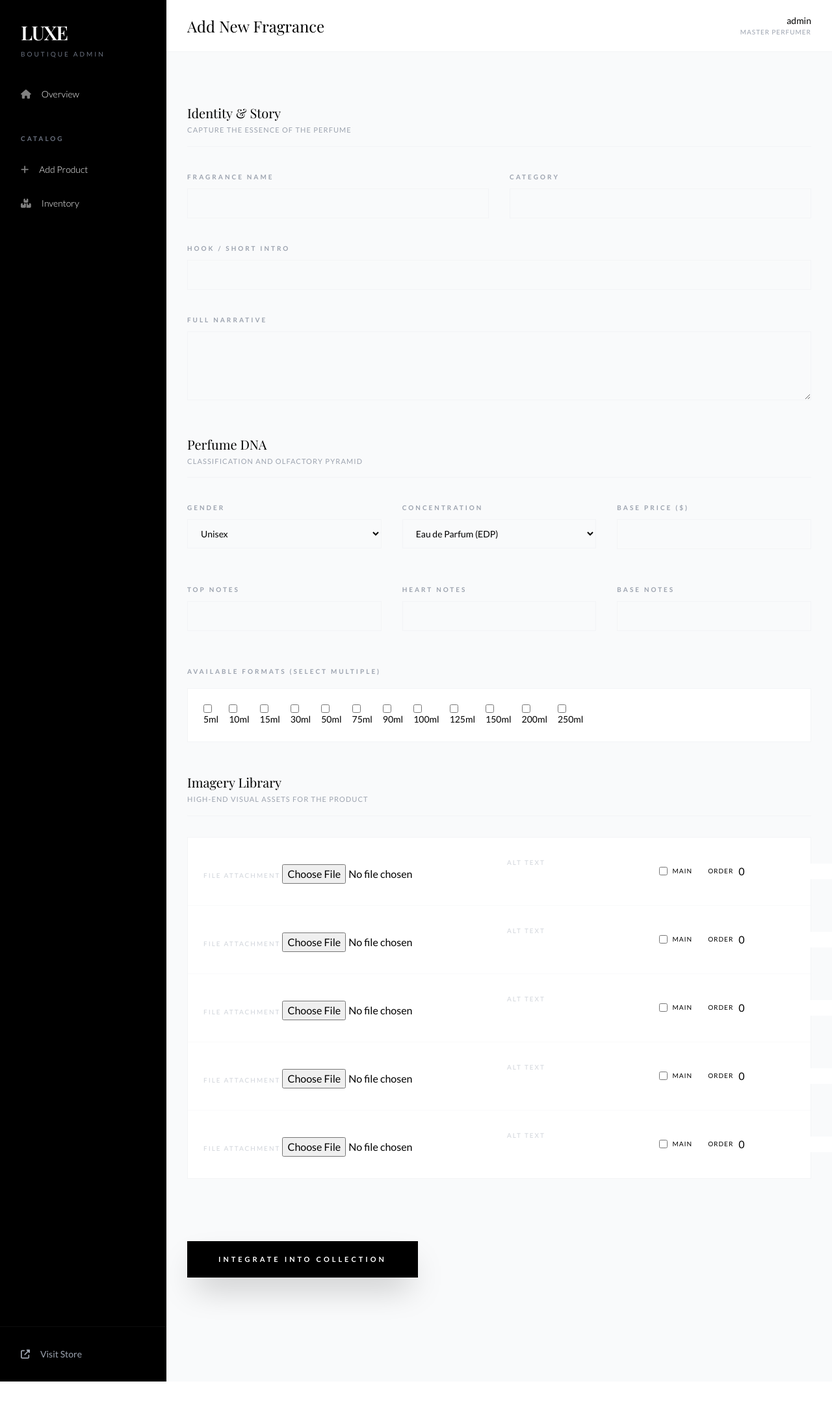
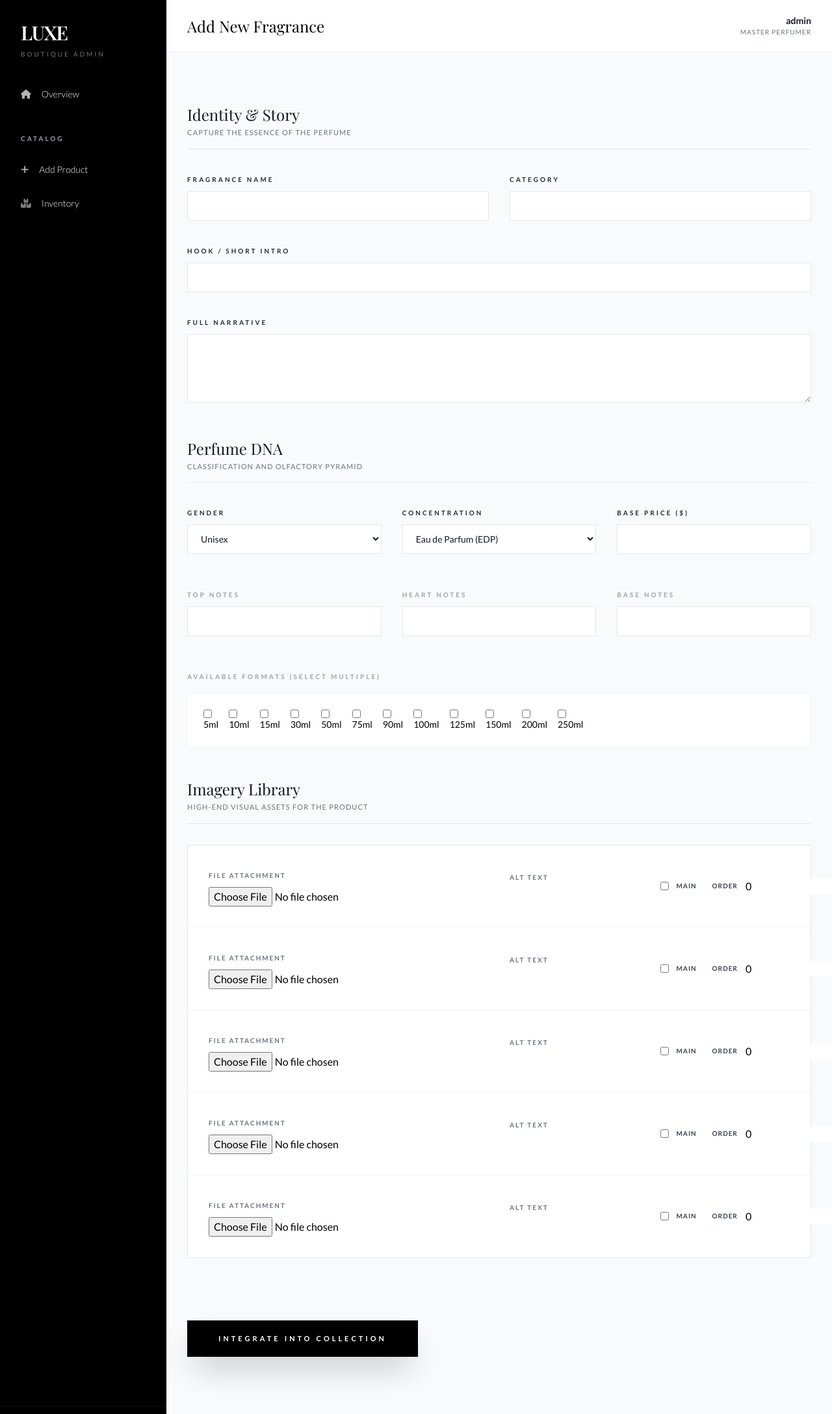
Before and after one commit to Talhakhalidawan/ecom, a Django app: page /dashboard/products/add/ in a window 1280 px wide. Shown: the top 2176 px of the page at 65% size. Before the commit the page ends 2126 px from the top, so only its background shows below. Run offline with Django 5.2, Linux system fonts and the light colour scheme; a user stored in the database is signed in; data comes from the database, SQL or seed files in the repository; both versions use the stored data as it was after the commit; some libraries are stand-ins or nearby versions; some web fonts are replaced.

Commit message:
style: fix administration UI contrast and legibility issues

```diff
--- a/administration/forms.py
+++ b/administration/forms.py
@@ -20,7 +20,7 @@ class ProductForm(forms.ModelForm):
     def __init__(self, *args, **kwargs):
         super().__init__(*args, **kwargs)
         for field_name, field in self.fields.items():
-            field.widget.attrs['class'] = 'w-full bg-gray-50 border border-gray-100 px-4 py-3 text-sm focus:outline-none focus:border-black transition-all'
+            field.widget.attrs['class'] = 'w-full bg-white border border-gray-200 px-4 py-3 text-sm text-gray-900 focus:outline-none focus:border-black transition-all'
             if isinstance(field.widget, forms.CheckboxSelectMultiple):
                  field.widget.attrs['class'] = 'flex flex-wrap gap-4 text-sm'
             if isinstance(field.widget, forms.CheckboxInput):
--- a/templates/administration/add_product.html
+++ b/templates/administration/add_product.html
@@ -12,29 +12,29 @@
 
     <!-- Core Details -->
     <div class="space-y-8">
-        <div class="border-b border-gray-100 pb-4">
-            <h3 class="font-serif text-xl">Identity & Story</h3>
-            <p class="text-[11px] tracking-widest uppercase text-gray-400 mt-1">Capture the essence of the perfume</p>
+        <div class="border-b border-gray-200 pb-4">
+            <h3 class="font-serif text-2xl text-gray-900">Identity & Story</h3>
+            <p class="text-[11px] tracking-widest uppercase text-gray-500 mt-1 font-medium">Capture the essence of the perfume</p>
         </div>
 
         <div class="grid grid-cols-1 md:grid-cols-2 gap-8">
             <div class="space-y-2">
-                <label class="text-[10px] tracking-[3px] uppercase text-gray-400 font-bold">Fragrance Name</label>
+                <label class="text-[10px] tracking-[3px] uppercase text-gray-800 font-black">Fragrance Name</label>
                 {{ form.name }}
                 {{ form.name.errors }}
             </div>
             <div class="space-y-2">
-                <label class="text-[10px] tracking-[3px] uppercase text-gray-400 font-bold">Category</label>
+                <label class="text-[10px] tracking-[3px] uppercase text-gray-800 font-black">Category</label>
                 {{ form.category }}
                 {{ form.category.errors }}
             </div>
             <div class="md:col-span-2 space-y-2">
-                <label class="text-[10px] tracking-[3px] uppercase text-gray-400 font-bold">Hook / Short Intro</label>
+                <label class="text-[10px] tracking-[3px] uppercase text-gray-800 font-black">Hook / Short Intro</label>
                 {{ form.short_description }}
                 {{ form.short_description.errors }}
             </div>
             <div class="md:col-span-2 space-y-2">
-                <label class="text-[10px] tracking-[3px] uppercase text-gray-400 font-bold">Full Narrative</label>
+                <label class="text-[10px] tracking-[3px] uppercase text-gray-800 font-black">Full Narrative</label>
                 {{ form.description }}
                 {{ form.description.errors }}
             </div>
@@ -43,22 +43,22 @@
 
     <!-- Perfume DNA -->
     <div class="space-y-8">
-        <div class="border-b border-gray-100 pb-4">
-            <h3 class="font-serif text-xl">Perfume DNA</h3>
-            <p class="text-[11px] tracking-widest uppercase text-gray-400 mt-1">Classification and Olfactory pyramid</p>
+        <div class="border-b border-gray-200 pb-4">
+            <h3 class="font-serif text-2xl text-gray-900">Perfume DNA</h3>
+            <p class="text-[11px] tracking-widest uppercase text-gray-500 mt-1 font-medium">Classification and Olfactory pyramid</p>
         </div>
 
         <div class="grid grid-cols-1 md:grid-cols-3 gap-8">
             <div class="space-y-2">
-                <label class="text-[10px] tracking-[3px] uppercase text-gray-400 font-bold">Gender</label>
+                <label class="text-[10px] tracking-[3px] uppercase text-gray-800 font-black">Gender</label>
                 {{ form.gender }}
             </div>
             <div class="space-y-2">
-                <label class="text-[10px] tracking-[3px] uppercase text-gray-400 font-bold">Concentration</label>
+                <label class="text-[10px] tracking-[3px] uppercase text-gray-800 font-black">Concentration</label>
                 {{ form.concentration }}
             </div>
             <div class="space-y-2">
-                <label class="text-[10px] tracking-[3px] uppercase text-gray-400 font-bold">Base Price ($)</label>
+                <label class="text-[10px] tracking-[3px] uppercase text-gray-800 font-black">Base Price ($)</label>
                 {{ form.base_price }}
             </div>
         </div>
@@ -88,31 +88,31 @@
 
     <!-- Media Library -->
     <div class="space-y-8">
-        <div class="border-b border-gray-100 pb-4">
-            <h3 class="font-serif text-xl">Imagery Library</h3>
-            <p class="text-[11px] tracking-widest uppercase text-gray-400 mt-1">High-end visual assets for the product</p>
+        <div class="border-b border-gray-200 pb-4">
+            <h3 class="font-serif text-2xl text-gray-900">Imagery Library</h3>
+            <p class="text-[11px] tracking-widest uppercase text-gray-500 mt-1 font-medium">High-end visual assets for the product</p>
         </div>
 
-        <div class="bg-white border border-gray-100">
+        <div class="bg-white border border-gray-200">
             {{ media_formset.management_form }}
-            <div class="divide-y divide-gray-50">
+            <div class="divide-y divide-gray-100">
                 {% for media_form in media_formset %}
-                <div class="p-6 grid grid-cols-1 md:grid-cols-4 gap-6 items-center">
+                <div class="p-8 grid grid-cols-1 md:grid-cols-4 gap-8 items-center bg-white hover:bg-gray-50/50 transition">
                     <div class="md:col-span-2 space-y-2">
-                        <label class="text-[10px] tracking-[2px] uppercase text-gray-300">File Attachment</label>
+                        <label class="text-[10px] tracking-[2px] uppercase text-gray-500 font-bold">File Attachment</label>
                         {{ media_form.file }}
                     </div>
                     <div class="space-y-2">
-                        <label class="text-[10px] tracking-[2px] uppercase text-gray-300">Alt Text</label>
+                        <label class="text-[10px] tracking-[2px] uppercase text-gray-500 font-bold">Alt Text</label>
                         {{ media_form.alt_text }}
                     </div>
                     <div class="flex items-center gap-6 pt-4 md:pt-0">
-                        <div class="flex items-center gap-2">
+                        <div class="flex items-center gap-3">
                             {{ media_form.is_main }}
-                            <label class="text-[10px] uppercase tracking-widest">Main</label>
+                            <label class="text-[10px] uppercase tracking-widest font-bold text-gray-700">Main</label>
                         </div>
-                        <div class="flex items-center gap-2">
-                            <label class="text-[10px] uppercase tracking-widest">Order</label>
+                        <div class="flex items-center gap-3">
+                            <label class="text-[10px] uppercase tracking-widest font-bold text-gray-700">Order</label>
                             {{ media_form.display_order }}
                         </div>
                     </div>
--- a/templates/administration/admin_base.html
+++ b/templates/administration/admin_base.html
@@ -51,14 +51,14 @@
 
             <nav class="flex-grow px-4 space-y-2">
                 <a href="{% url 'administration:dashboard' %}" class="flex items-center gap-4 px-4 py-3 rounded-md hover:bg-white/10 transition group">
-                    <i class="fas fa-home text-sm opacity-50 group-hover:opacity-100"></i>
+                    <i class="fas fa-home text-sm opacity-70 group-hover:opacity-100"></i>
                     <span class="text-sm font-light">Overview</span>
                 </a>
                 <div class="pt-6 pb-2 px-4">
-                    <span class="text-[10px] tracking-[3px] uppercase text-gray-500 font-bold">Catalog</span>
+                    <span class="text-[10px] tracking-[3px] uppercase text-gray-400 font-bold">Catalog</span>
                 </div>
                 <a href="{% url 'administration:add_product' %}" class="flex items-center gap-4 px-4 py-3 rounded-md hover:bg-white/10 transition group">
-                    <i class="fas fa-plus text-sm opacity-50 group-hover:opacity-100"></i>
+                    <i class="fas fa-plus text-sm opacity-70 group-hover:opacity-100"></i>
                     <span class="text-sm font-light">Add Product</span>
                 </a>
                 <a href="#" class="flex items-center gap-4 px-4 py-3 rounded-md hover:bg-white/10 transition group">
@@ -84,8 +84,8 @@
                 </div>
                 <div class="flex items-center gap-6">
                     <div class="text-right">
-                        <p class="text-sm font-medium">{{ request.user.get_full_name|default:request.user.username }}</p>
-                        <p class="text-[10px] uppercase tracking-widest text-gray-400">Master Perfumer</p>
+                        <p class="text-sm font-bold text-gray-900">{{ request.user.get_full_name|default:request.user.username }}</p>
+                        <p class="text-[10px] uppercase tracking-widest text-gray-500 font-medium">Master Perfumer</p>
                     </div>
                 </div>
             </header>
```
Also changed, not shown: templates/administration/dashboard.html (+8 -8 lines), db.sqlite3.
